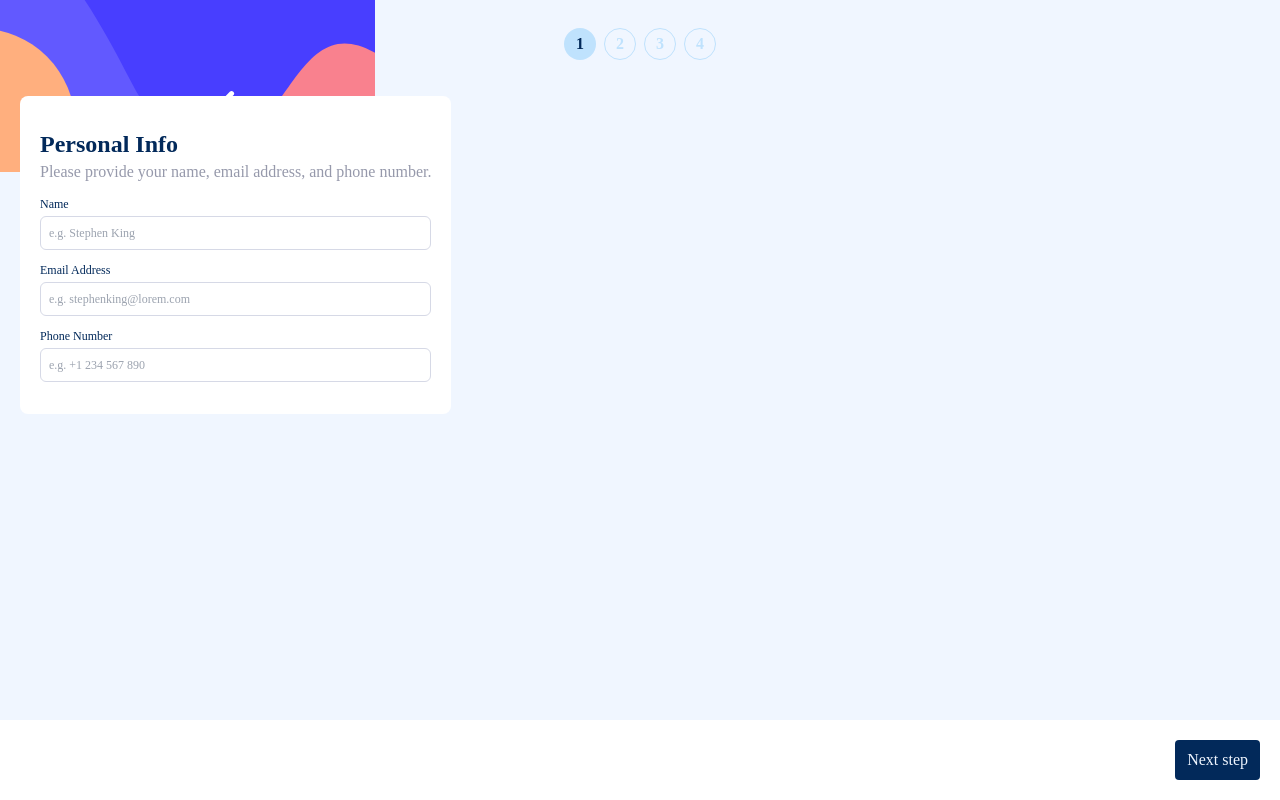
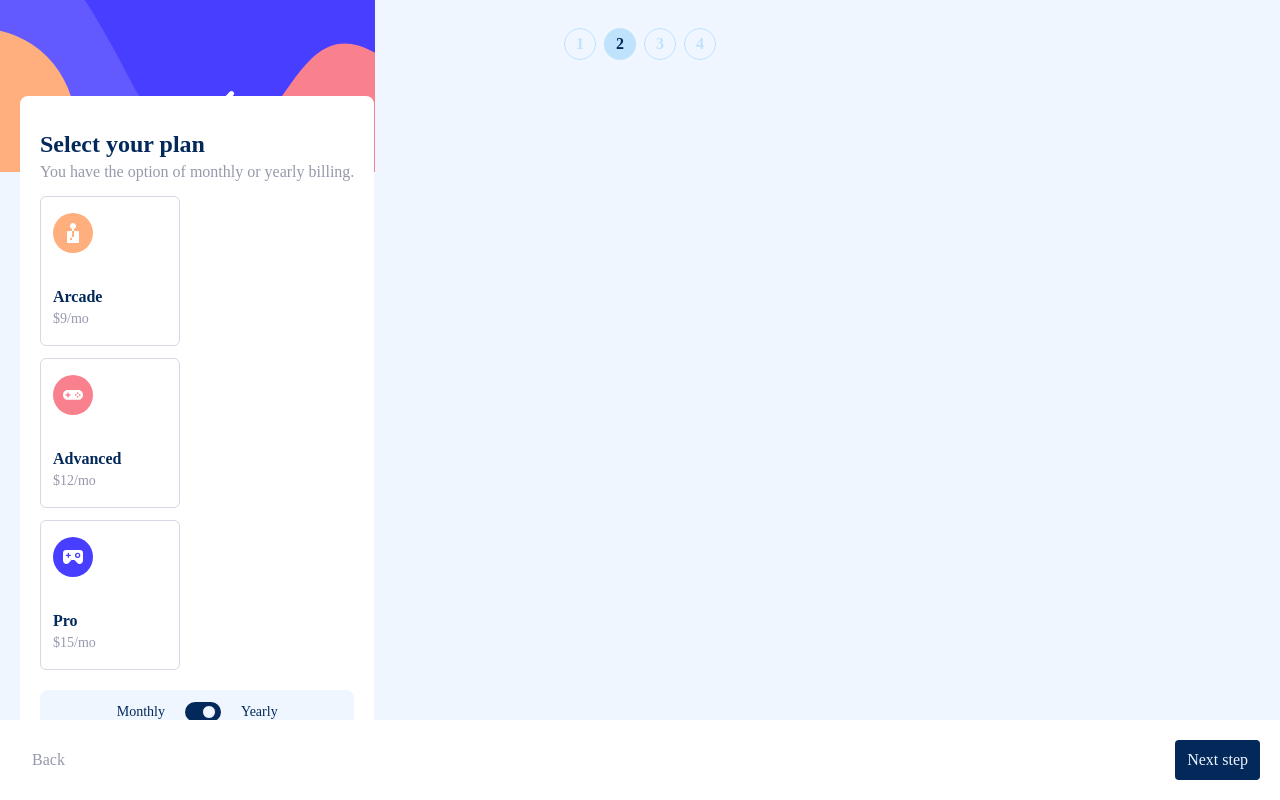
Before and after one commit to Gw3i/fm-multistep-form, an Angular app: page / in a window 1280 px wide. Built offline with nearby package versions, Linux system fonts and the light colour scheme.

Commit message:
Style input

```diff
--- a/src/app/components/multistep-form/multistep-form.component.html
+++ b/src/app/components/multistep-form/multistep-form.component.html
@@ -35,21 +35,21 @@
           <label>Name </label>
           <input
             formControlName="name"
-            class="border border-neutral-light-gray text-primary-marine focus:outline-none focus:border-primary-marine focus:invalid:border-primary-strawberry-red p-2 rounded-md placeholder:font-medium"
+            class="border border-neutral-light-gray text-primary-marine focus:outline-none focus:border-primary-purplish-blue focus:invalid:border-primary-strawberry-red p-2 rounded-md placeholder:font-medium"
             type="text"
             placeholder="e.g. Stephen King"
           />
           <label class="mt-2">Email Address </label>
           <input
             formControlName="email"
-            class="border border-neutral-light-gray text-primary-marine focus:outline-none focus:border-primary-marine focus:invalid:border-primary-strawberry-red p-2 rounded-md placeholder:font-medium"
+            class="border border-neutral-light-gray text-primary-marine focus:outline-none focus:border-primary-purplish-blue focus:invalid:border-primary-strawberry-red p-2 rounded-md placeholder:font-medium"
             type="email"
             placeholder="e.g. stephenking@lorem.com"
           />
           <label class="mt-2">Phone Number </label>
           <input
             formControlName="phone"
-            class="border border-neutral-light-gray text-primary-marine focus:outline-none focus:border-primary-marine focus:invalid:border-primary-strawberry-red p-2 rounded-md placeholder:font-medium"
+            class="border border-neutral-light-gray text-primary-marine focus:outline-none focus:border-primary-purplish-blue focus:invalid:border-primary-strawberry-red p-2 rounded-md placeholder:font-medium"
             type="number"
             placeholder="e.g. +1 234 567 890"
           />
@@ -67,56 +67,93 @@
         <div
           class="flex flex-col gap-3 xl:flex-row xl:justify-evenly xl:gap-[18px]"
         >
-          <label
-            class="flex items-center gap-4 p-3 border border-primary-purplish-blue rounded-lg xl:flex-col xl:items-start xl:gap-0 xl:w-32"
-            for="arcade"
+          <article class="checkbox-box relative w-[140px] h-[150px]">
+            <input
+              type="checkbox"
+              class="absolute top-0 left-0 w-[140px] h-[150px] opacity-0 cursor-pointer"
+            />
+            <div
+              class="w-full h-full flex justify-center items-center transition"
             >
               <input
-              type="radio"
+                type="checkbox"
                 id="arcade"
-              class="-ml-3 appearance-none"
+                class="absolute top-0 left-0 w-[140px] h-[150px] opacity-0 cursor-pointer"
                 formControlName="arcade"
               />
-            <img src="assets/images/icon-arcade.svg" alt="" />
-            <div class="xl:mt-9">
-              <h4>Arcade</h4>
+              <div
+                class="py-4 px-3 content-between grid w-full h-full transition border rounded-md border-neutral-light-gray"
+              >
+                <img
+                  src="assets/images/icon-arcade.svg"
+                  class="max-w-[50px]"
+                  alt="arcade icon"
+                />
+                <div>
+                  <h4 class="font-semibold">Arcade</h4>
                   <p class="text-neutral-cool-gray text-sm">$9/mo</p>
                 </div>
-          </label>
-
-          <label
-            class="flex items-center gap-4 p-3 border border-primary-purplish-blue rounded-lg xl:flex-col xl:items-start xl:gap-0 xl:w-32"
-            for="arcade"
+              </div>
+            </div>
+          </article>
+          <article class="checkbox-box relative w-[140px] h-[150px]">
+            <input
+              type="checkbox"
+              class="absolute top-0 left-0 w-[140px] h-[150px] opacity-0 cursor-pointer"
+            />
+            <div
+              class="w-full h-full flex justify-center items-center transition"
             >
               <input
-              type="radio"
-              id="advanced"
-              class="-ml-3 appearance-none"
-              formControlName="advanced"
+                type="checkbox"
+                id="arcade"
+                class="absolute top-0 left-0 w-[140px] h-[150px] opacity-0 cursor-pointer"
+                formControlName="arcade"
               />
-            <img src="assets/images/icon-advanced.svg" alt="" />
-            <div class="xl:mt-9">
-              <h4>Advanced</h4>
+              <div
+                class="py-4 px-3 content-between grid w-full h-full transition border rounded-md border-neutral-light-gray"
+              >
+                <img
+                  src="assets/images/icon-advanced.svg"
+                  class="max-w-[50px]"
+                  alt="advanced icon"
+                />
+                <div>
+                  <h4 class="font-semibold">Advanced</h4>
                   <p class="text-neutral-cool-gray text-sm">$12/mo</p>
                 </div>
-          </label>
-
-          <label
-            class="flex items-center gap-4 p-3 border border-primary-purplish-blue rounded-lg xl:flex-col xl:items-start xl:gap-0 xl:w-32"
-            for="arcade"
+              </div>
+            </div>
+          </article>
+          <article class="checkbox-box relative w-[140px] h-[150px]">
+            <input
+              type="checkbox"
+              class="absolute top-0 left-0 w-[140px] h-[150px] opacity-0 cursor-pointer"
+            />
+            <div
+              class="w-full h-full flex justify-center items-center transition"
             >
               <input
-              type="radio"
-              id="pro"
-              class="-ml-3 appearance-none"
-              formControlName="pro"
+                type="checkbox"
+                id="arcade"
+                class="absolute top-0 left-0 w-[140px] h-[150px] opacity-0 cursor-pointer"
+                formControlName="arcade"
               />
-            <img src="assets/images/icon-pro.svg" alt="" />
-            <div class="xl:mt-9">
-              <h4>Pro</h4>
+              <div
+                class="py-4 px-3 content-between grid w-full h-full transition border rounded-md border-neutral-light-gray"
+              >
+                <img
+                  src="assets/images/icon-pro.svg"
+                  class="max-w-[50px]"
+                  alt=""
+                />
+                <div>
+                  <h4 class="font-semibold">Pro</h4>
                   <p class="text-neutral-cool-gray text-sm">$15/mo</p>
                 </div>
-          </label>
+              </div>
+            </div>
+          </article>
         </div>
 
         <div
--- /dev/null
+++ b/src/app/components/multistep-form/multistep-form.component.scss
@@ -0,0 +1,8 @@
+app-multistep-form {
+  .checkbox-box input[type="checkbox"]:checked ~ div {
+    background-color: hsl(217, 100%, 97%);
+    border: 1px solid hsl(243, 100%, 62%);
+    border-radius: 8px;
+    transition: none;
+  }
+}
--- a/src/app/components/multistep-form/multistep-form.component.ts
+++ b/src/app/components/multistep-form/multistep-form.component.ts
@@ -13,11 +13,12 @@ import { FormControl, FormGroup, ReactiveFormsModule } from '@angular/forms';
   standalone: true,
   imports: [CommonModule, StepperComponent, ReactiveFormsModule],
   templateUrl: './multistep-form.component.html',
+  styleUrls: ['./multistep-form.component.scss'],
   encapsulation: ViewEncapsulation.None,
   changeDetection: ChangeDetectionStrategy.OnPush,
 })
 export class MultistepFormComponent implements OnInit {
-  currentStep = 1;
+  currentStep = 2;
   lastPage = false;
   form!: FormGroup;
 
```
Lines whose indentation alone changed are shown as unchanged.
